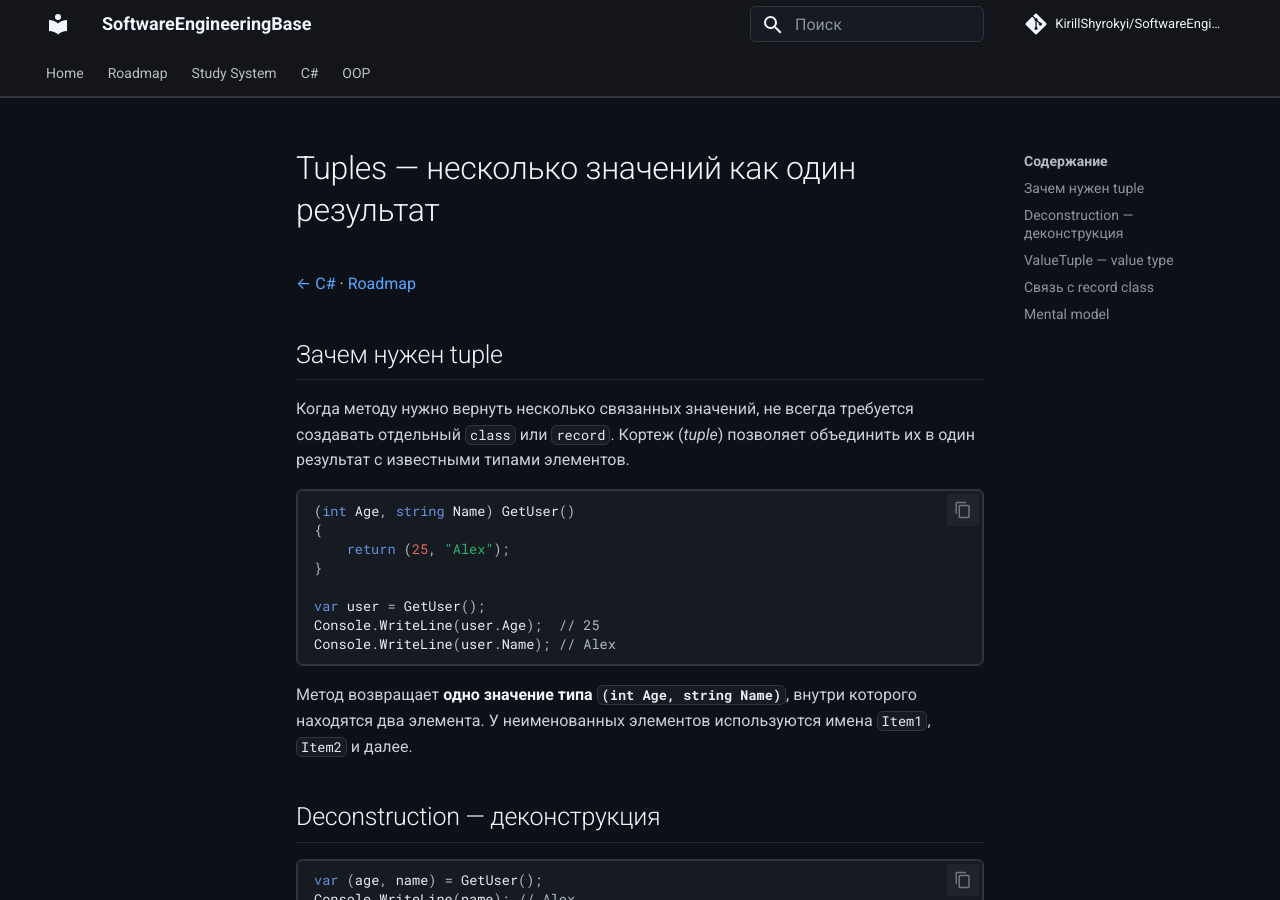
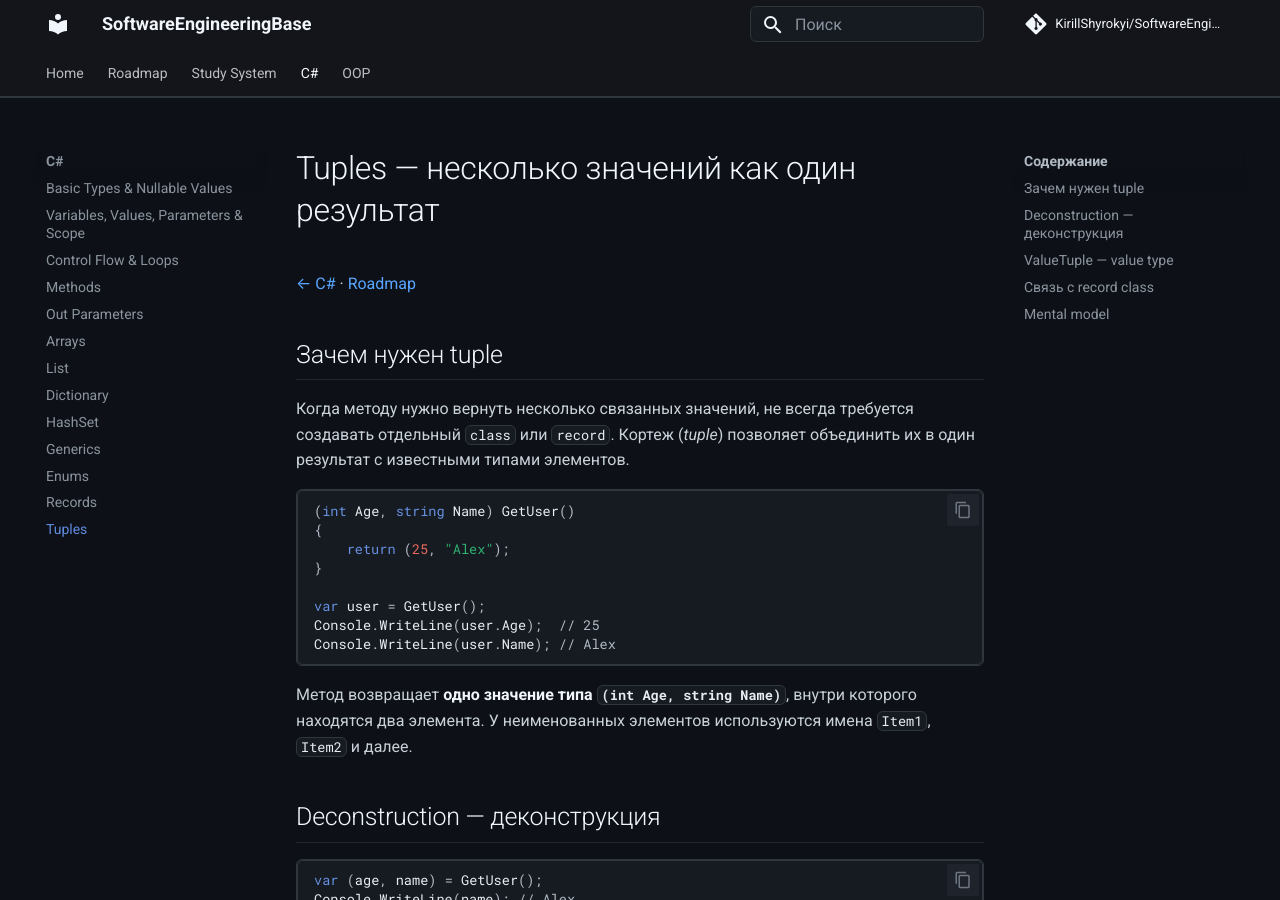
Before and after one commit to KirillShyrokyi/SoftwareEngineeringBase, an MkDocs documentation site: the page built from docs/csharp/tuples.md, in a window 1280 px wide and 900 px high. Built offline with MkDocs 1.6.1 and Material for MkDocs 9.7.7, drawn with Linux system fonts in a browser that asks for light colours; comment, search, counter and statistics services are not loaded.

Commit message:
docs(csharp): save confirmed tuples progress

```diff
--- a/mkdocs.yml
+++ b/mkdocs.yml
@@ -22,6 +22,7 @@ nav:
       - Generics: csharp/generics.md
       - Enums: csharp/enums.md
       - Records: csharp/records.md
+      - Tuples: csharp/tuples.md
   - OOP:
       - Overview: oop/index.md
       - Class, Object, State & Behavior: oop/class-object-state-behavior.md
```
